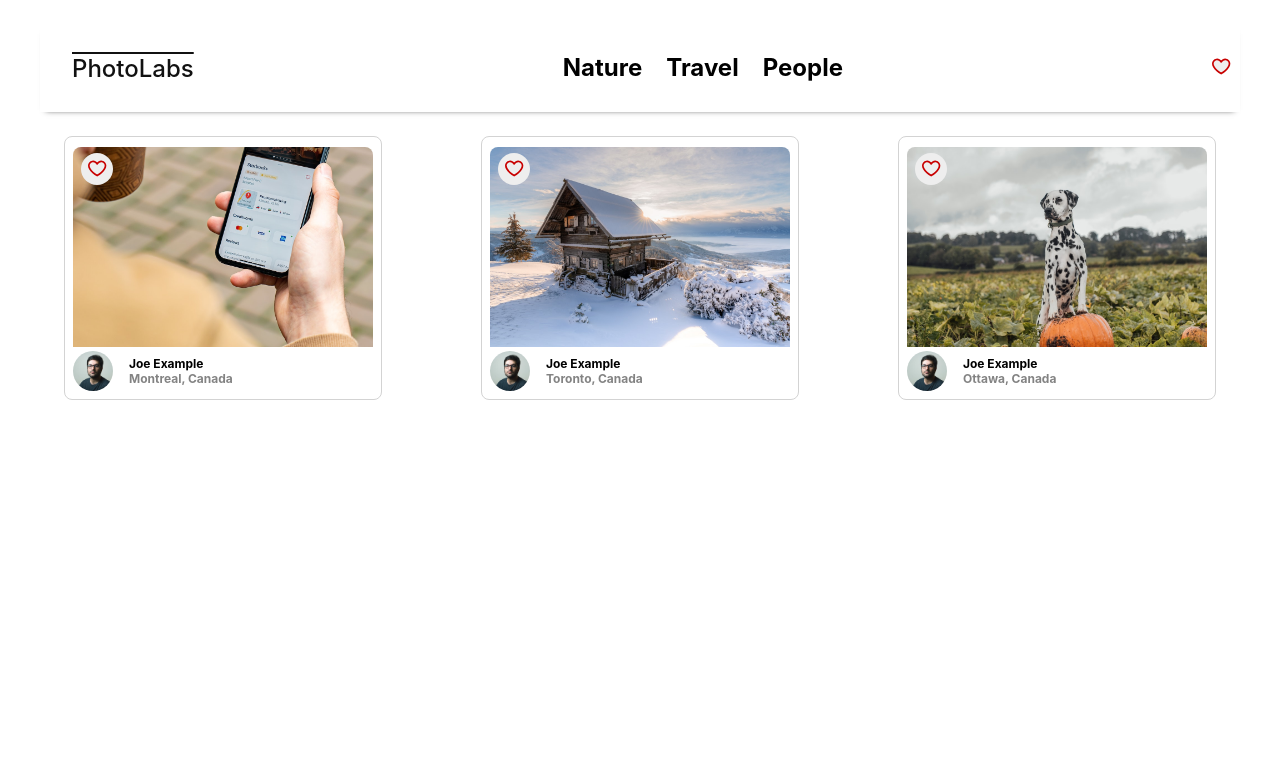
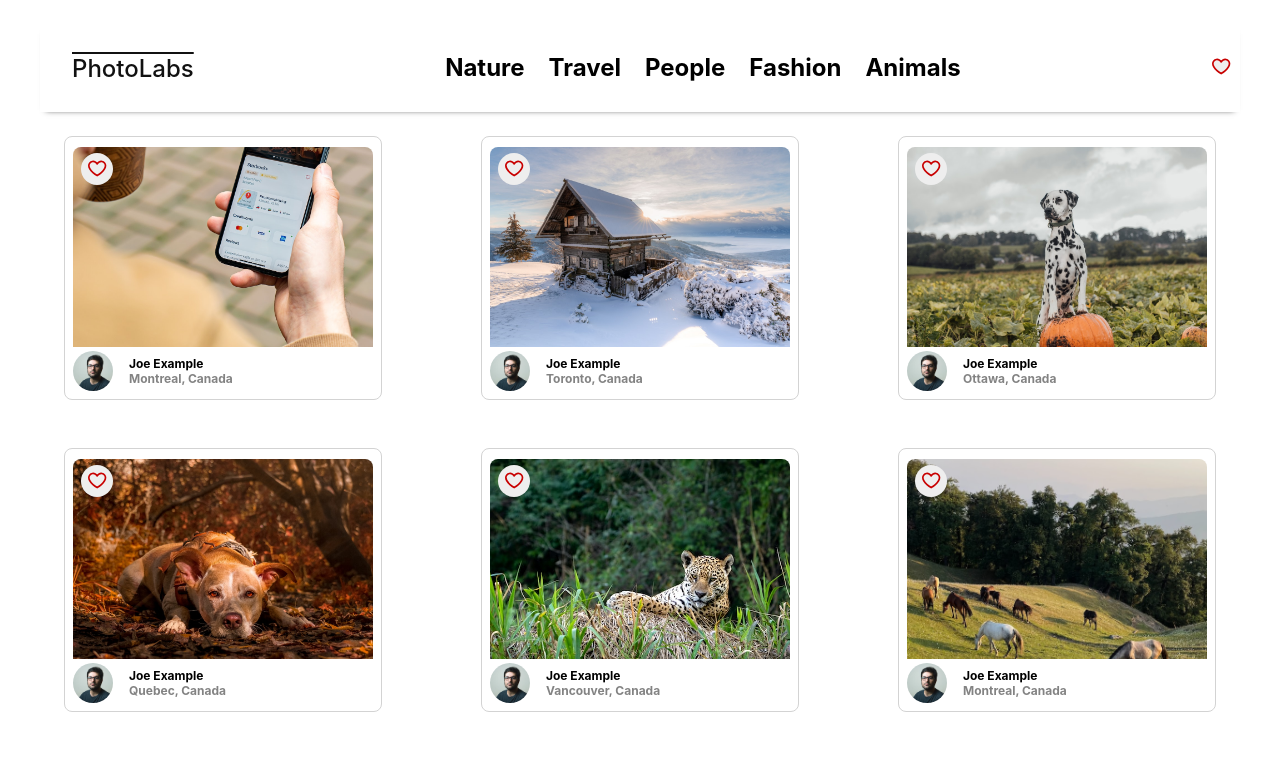
Before and after one commit to amurrai/photolabs, a React (Create React App) app in the folder frontend/: page / in a window 1280 px wide. Shown: the top 758 px of the page. Built offline with nearby package versions, Linux system fonts and the light colour scheme; the HTML template or start-up script is replaced by a standard one.

Commit message:
Implement database input from App.jsx

```diff
--- a/frontend/src/App.jsx
+++ b/frontend/src/App.jsx
@@ -1,27 +1,14 @@
 import React from 'react';
 
 import './App.scss';
-import PhotoList from 'components/PhotoList';
-import TopicListItem from 'components/TopicListItem';
-
-import TopNavigationBar from './components/TopNavigationBar';
 import HomeRoute from 'routes/HomeRoute';
-
-// const sampleDataForPhotoListItem = {
-//   id: "1",
-//   location: {
-//     city: "Montreal",
-//     country: "Canada",
-//   },
-//   imageSource: `${process.env.PUBLIC_URL}/Image-1-Regular.jpeg`,
-//   username: "Joe Example",
-//   profile: `${process.env.PUBLIC_URL}/profile-1.jpg`,
-// };
+import photos from 'mocks/photos';
+import topics from 'mocks/topics';
 
 const App = () => {
   return (
     <div className="App">
-      <HomeRoute />
+      <HomeRoute photos={photos} topics={topics}/>
     </div>
   );
 };
--- a/frontend/src/components/PhotoList.jsx
+++ b/frontend/src/components/PhotoList.jsx
@@ -58,10 +58,10 @@
   },
 ];
 
-const PhotoList = () => {
+const PhotoList = ({photos}) => {
   return (
     <ul className="photo-list">
-       {sampleDataForPhotoList.map((photo) => (
+       {photos.map((photo) => (
         <PhotoListItem key={photo.id} data={photo}/>
        ))}
     </ul>
--- a/frontend/src/components/TopNavigationBar.jsx
+++ b/frontend/src/components/TopNavigationBar.jsx
@@ -4,11 +4,11 @@
 import FavBadge from './FavBadge';
 import '../styles/TopNavigationBar.scss'
 
-const TopNavigation = () => {
+const TopNavigation = ({topics}) => {
   return (
     <div className="top-nav-bar">
       <span className="top-nav-bar__logo">PhotoLabs</span>
-      <TopicList />
+      <TopicList topics={topics} />
       <FavBadge />
     </div>
   )
--- a/frontend/src/components/TopicList.jsx
+++ b/frontend/src/components/TopicList.jsx
@@ -3,28 +3,10 @@
 import "../styles/TopicList.scss";
 import TopicListItem from "./TopicListItem";
 
-const sampleDataForTopicList = [
-  {
-    id: "1",
-    slug: "topic-1",
-    title: "Nature",
-  },
-  {
-    id: "2",
-    slug: "topic-2",
-    title: "Travel",
-  },
-  {
-    id: "3",
-    slug: "topic-3",
-    title: "People",
-  },
-];
-
-const TopicList = () => {
+const TopicList = ({topics}) => {
   return (
     <div className="top-nav-bar__topic-list">
-      {sampleDataForTopicList.map((topic) => (
+      {topics.map((topic) => (
         <TopicListItem key={topic.id} topic={topic}/>
        ))}
     </div>
--- a/frontend/src/routes/HomeRoute.jsx
+++ b/frontend/src/routes/HomeRoute.jsx
@@ -4,11 +4,11 @@
 import TopNavigation from 'components/TopNavigationBar';
 import PhotoList from 'components/PhotoList';
 
-const HomeRoute = () => {
+const HomeRoute = (props) => {
   return (
     <div className="home-route">
-      <TopNavigation />
-      <PhotoList />
+      <TopNavigation topics={props.topics}/>
+      <PhotoList photos={props.photos}/>
     </div>
   );
 };
```
